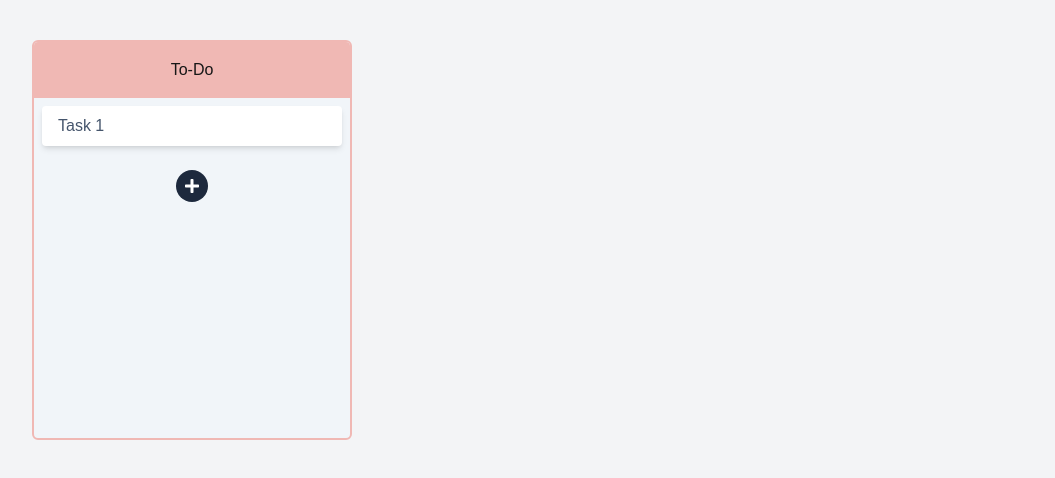
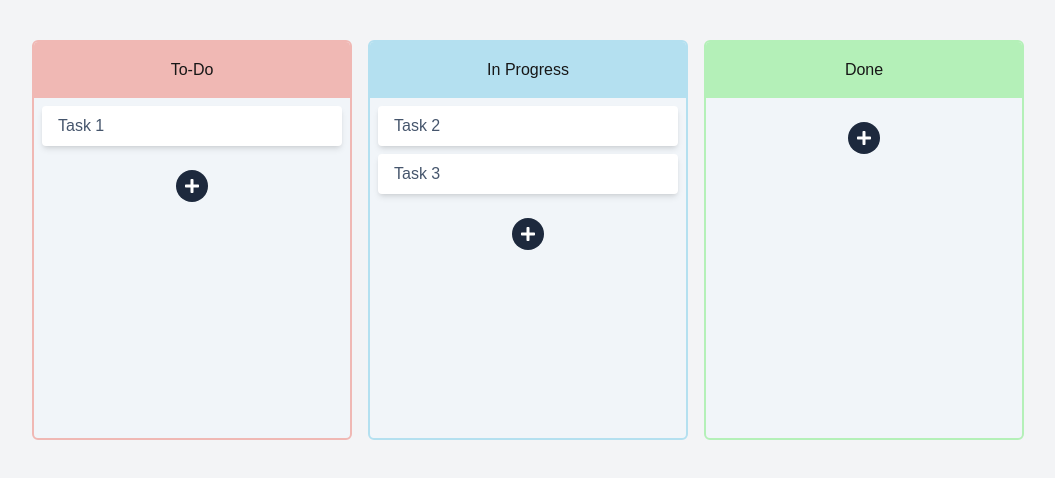
Before and after one commit to krytoss/kanban, a Next.js app: page / in a window 1280 px wide. Shown: the top 478 px of the page, without its empty margins (8-1063 px from the left). Built offline with nearby package versions, Linux system fonts and the light colour scheme.

Commit message:
Added mock data of columns and tasks

```diff
--- a/src/app/page.tsx
+++ b/src/app/page.tsx
@@ -3,11 +3,28 @@ import Column from "@/components/Column";
 import Task from "@/components/Task";
 
 export default function Home() {
+
+	const columns = [
+		{ id: 1, color: "#F0B8B4", title: "To-Do" },
+		{ id: 2, color: "#B4E0F0", title: "In Progress" },
+		{ id: 3, color: "#B4F0B8", title: "Done" },
+	]
+
+	const tasks = [
+		{ id: 1, text: "Task 1", column_id: 1 },
+		{ id: 2, text: "Task 2", column_id: 2 },
+		{ id: 3, text: "Task 3", column_id: 2 },
+	];
+
 	return (
 		<Board>
-			<Column color="#F0B8B4" title="To-Do">
-				<Task text="Task 1" />
-			</Column>
+			{columns.map(column => (
+				<Column key={column.id} color={column.color} title={column.title}>
+					{tasks.filter(task => task.column_id === column.id).map(task => (
+						<Task key={task.id} text={task.text} />
+					))}
+				</Column>
+			))}
 		</Board>
 	);
 }
--- a/src/components/Board.tsx
+++ b/src/components/Board.tsx
@@ -4,7 +4,7 @@ type Props = {
 
 const Board: React.FC<Props> = ({ children }) => {
   	return (
-		<div className="block bg-gray-100 w-full h-screen p-10">
+		<div className="block bg-gray-100 w-full h-screen p-10 flex items-start gap-4 ">
 			{
 				children
 			}
```
